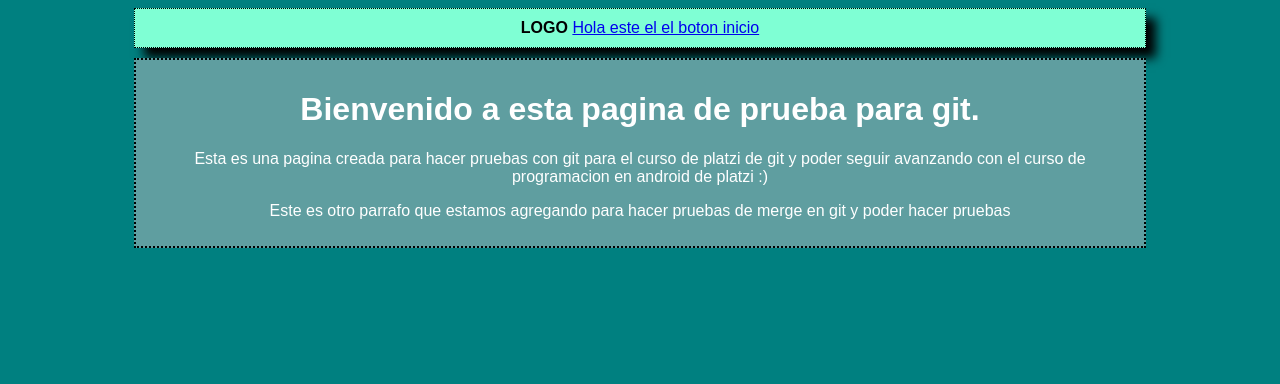
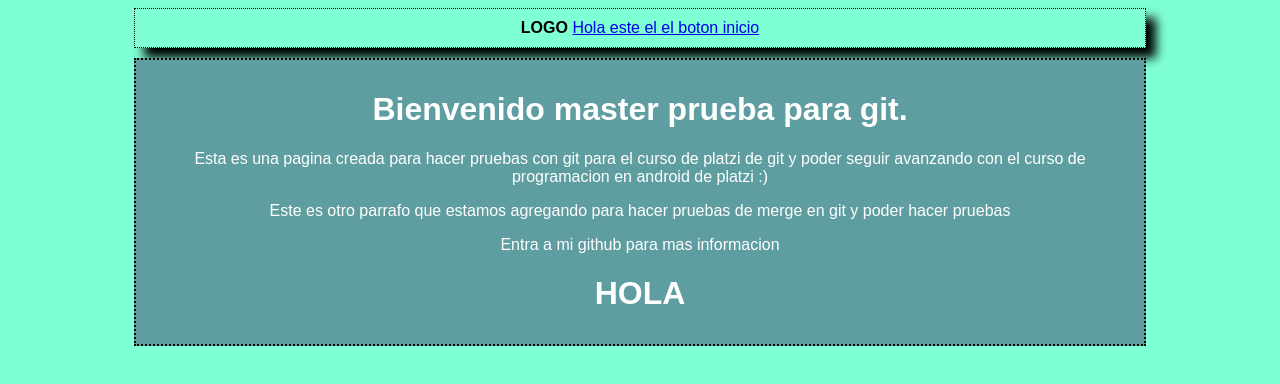
Before and after one commit to AngeloNF/curso-git-platzi, a plain HTML site: page index.html in a window 1280 px wide. Drawn offline with Linux system fonts and the light colour scheme.

Commit message:
Agrege datos en master

```diff
--- a/css/estilos.css
+++ b/css/estilos.css
@@ -1,5 +1,5 @@
 body {
-    background-color: teal;
+    background-color: aquamarine;
     font-family: Arial, Helvetica, sans-serif;
     color: white;
 }
--- a/index.html
+++ b/index.html
@@ -17,10 +17,12 @@
         </div>
         <div id="principal">
             <h1>
-                Bienvenido a esta pagina de prueba para git.
+                Bienvenido master prueba para git.
             </h1>
             <p>Esta es una pagina creada para hacer pruebas con git para el curso de platzi de git y poder seguir avanzando con el curso de programacion en android de platzi :)</p>
             <p>Este es otro parrafo que estamos agregando para hacer pruebas de merge en git y poder hacer pruebas</p>
+            <p>Entra a mi github para mas informacion</p>
+            <h1>HOLA</h1>
         </div>
     </div>
 </body>
```
